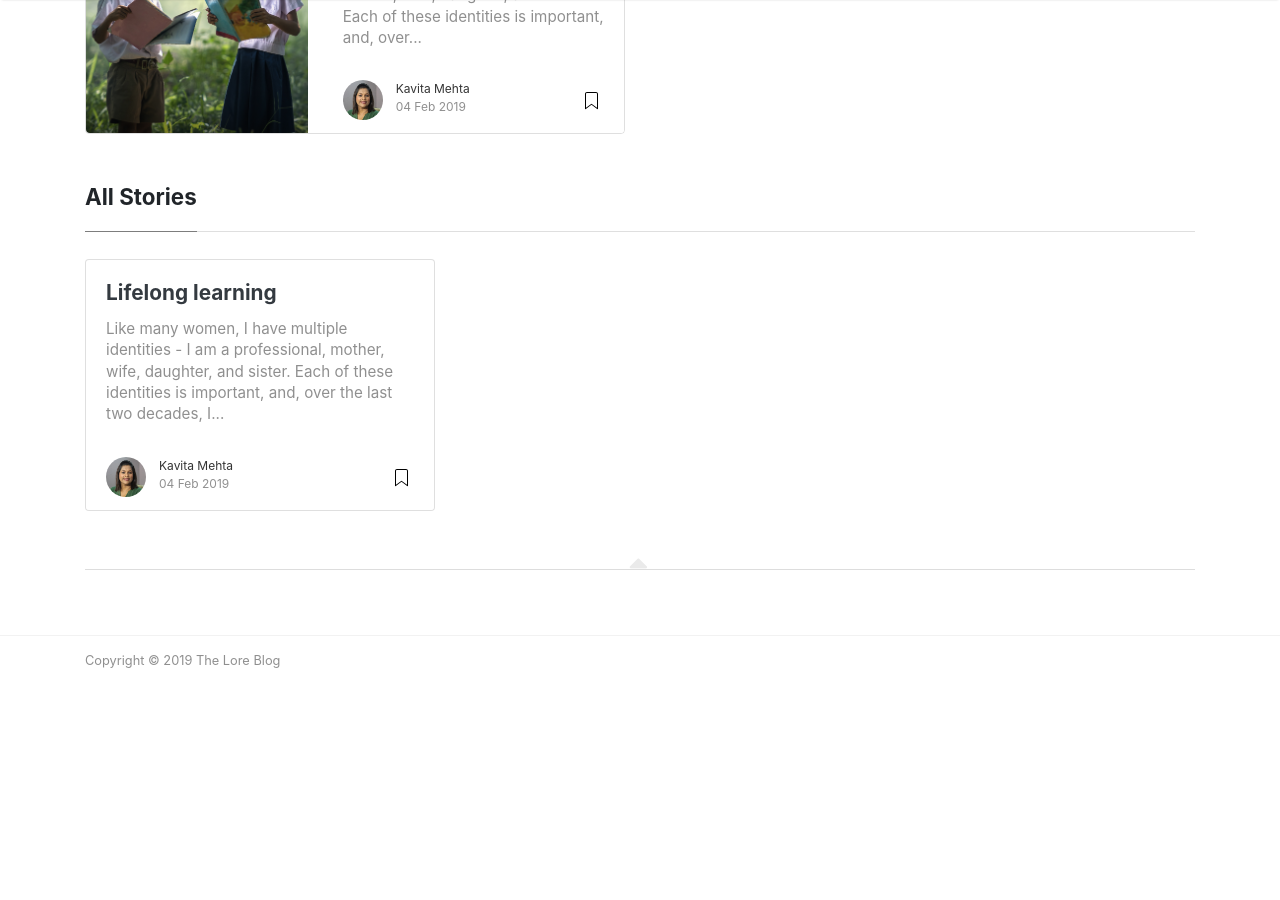
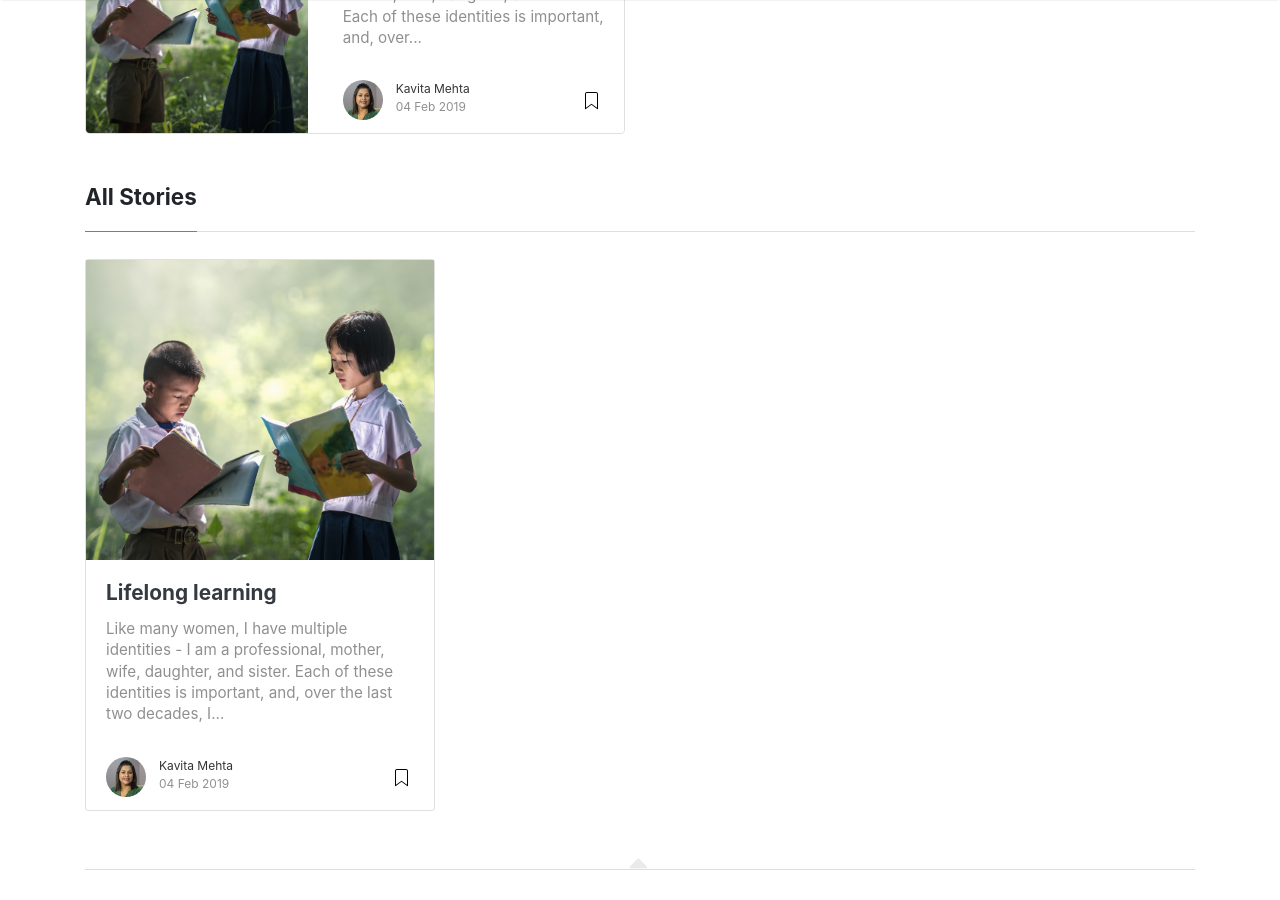
Before and after one commit to lore-blog/lore-blog.github.io, a Jekyll site: the page built from index.html, in a window 1280 px wide and 900 px high, scrolled down 407 px. Built offline with Jekyll 4.4.1, drawn with Linux system fonts in a browser that asks for light colours; nearby versions of some CDN libraries; the list of posts is cut into pages by our own code; before the commit the page ends 1151 px from its top, so only the background shows below that.

Commit message:
Homepage postbox image fix

```diff
--- a/_includes/postbox.html
+++ b/_includes/postbox.html
@@ -5,7 +5,8 @@
   <div class="card h-100">
     <div class="maxthumb">
       <a href="{{ post.url | absolute_url }}">
-        {% if post.image %} <img class="img-fluid" src="{% if post.image contains "://" %}{{ post.image }}{% else %}{{ post.image | absolute_url }}{% endif %}" alt="{{ post.title }}"> {% endif %}
+        {% if post.thumbnail %} <img class="img-fluid" src="{% if post.thumbnail contains "://" %}{{ post.thumbnail }}{% else %}{{ post.thumbnail | absolute_url }}{% endif %}" alt="{{ post.title }}">
+        {% endif %}
       </a>
     </div>
     <div class="card-body">
```
